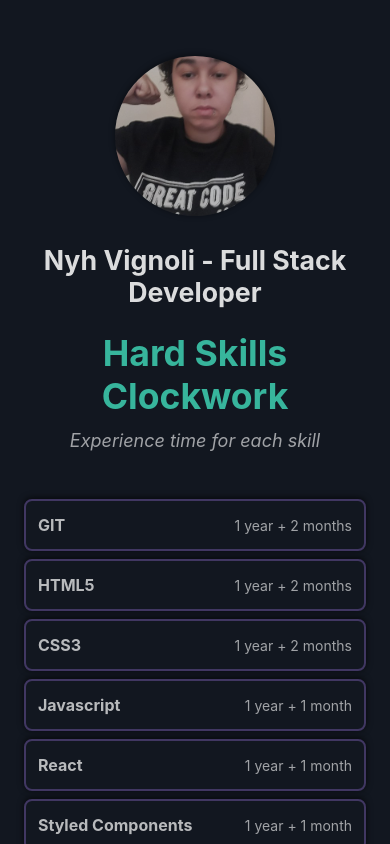
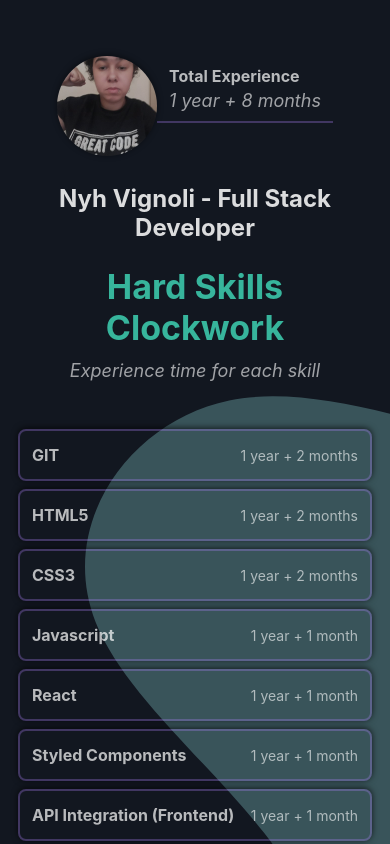
Before and after one commit to nyhvignoli/skills-clockwork, a React (Create React App) app: page / in a window 390 px wide. Shown: the top 844 px of the page. Built offline with nearby package versions, Linux system fonts and the light colour scheme.

Commit message:
add blob and total experience on Avatar

```diff
--- a/src/App.css
+++ b/src/App.css
@@ -14,6 +14,22 @@
   justify-content: center;
   font-size: calc(10px + 2vmin);
   color: white;
+  position: relative;
+  overflow: hidden;
+}
+
+.App::before {
+  content: '';
+  background-image: url('/src/assets/blob.svg');
+  background-repeat: no-repeat;
+  position: absolute;
+  width: 1000px;
+  background-size: cover;
+  top: 0px;
+  right: 0px;
+  bottom: 0px;
+  opacity: 0.28;
+  object-fit: cover;
 }
 
 .Header {
@@ -21,21 +37,22 @@
   width: 100%;
   gap: 24px;
   align-items: center;
-  text-align: start;
+  justify-content: space-between;
+  text-align: end;
   padding: 24px 0;
   margin-bottom: 24px;
 }
 
-img {
+.Profile {
   box-shadow: 0 -1px 6px rgba(0, 0, 0, 0.7);
-  width: 160px;
-  height: 160px;
+  width: 100px;
+  height: 100px;
   border-radius: 50%;
   opacity: 0.7;
   transition: all 0.2s;
 }
 
-img:hover {
+.Profile:hover {
   box-shadow: 0 -1px 10px rgba(171, 128, 252, 0.9);
   transition: all 0.2s;
   cursor: pointer;
@@ -48,7 +65,27 @@ h1 {
 }
 
 h2 {
+  font-size: 32px;
   opacity: 0.85;
+}
+
+.Avatar-wrapper {
+  display: flex;
+  justify-content: center;
+  align-items: center;
+}
+
+.Total-xp-wrapper {
+  border-bottom: 2px solid rgba(171, 128, 252, 0.3);
+  display: flex;
+  padding: 10px 12px;
+  flex-direction: column;
+  gap: 4px;
+  align-items: flex-start;
+  justify-content: center;
+  justify-self: flex-end;
+  align-self: flex-start;
+  text-align: end;
 }
 
 span {
@@ -64,7 +101,6 @@ p {
 
 h5 {
   font-size: 16px;
-  margin-right: 24px;
   opacity: 0.7;
 }
 
@@ -73,6 +109,7 @@ h5 {
   flex-wrap: wrap;
   justify-content: space-between;
   text-align: start;
+  z-index: 200;
 }
 
 .Skills {
@@ -87,14 +124,50 @@ h5 {
   margin-bottom: 8px;
 }
 
-@media (min-width: 1068px) {
+@media (min-width: 1200px) {
   .App {
-    padding-right: 160px;
-    padding-left: 160px;
+    padding-right: 180px;
+    padding-left: 180px;
   }
 }
 
-@media (max-width: 900px) {
+@media (max-width: 960px) {
+  .App {
+    padding-right: 80px;
+    padding-left: 80px;
+  }
+
+  .App::before {
+    width: 800px;
+    top: 100px;
+    background-size: contain;
+  }
+
+  h2 {
+    font-size: 24px;
+  }
+
+  h1 {
+    font-size: 34px;
+  }
+
+  .Titles-wrapper {
+    max-width: 50%;
+  }
+}
+
+@media (max-width: 769px) {
+  .App {
+    padding-right: 48px;
+    padding-left: 48px;
+  }
+
+  .App::before {
+    width: 800px;
+    top: -60px;
+    background-size: cover;
+  }
+
   .Header {
     flex-direction: column;
     text-align: center;
@@ -103,11 +176,42 @@ h5 {
   .Skills {
     width: 100%;
   }
+
+  .Titles-wrapper {
+    max-width: 100%;
+  }
 }
 
 @media (max-width: 480px) {
   .App {
-    padding-right: 24px;
-    padding-left: 24px;
+    padding-right: 18px;
+    padding-left: 18px;
+  }
+
+  .App::before {
+    width: 700px;
+    top: 10px;
   }
 }
+
+@media (max-width: 320px) {
+  .App {
+    padding-right: 8px;
+    padding-left: 8px;
+  }
+
+  .App::before {
+    width: 700px;
+    top: 160px;
+    right: -300px;
+    background-size: contain;
+  }
+
+  h2 {
+    font-size: 18px;
+  }
+
+  h1 {
+    font-size: 24px;
+  }
+}
--- a/src/App.js
+++ b/src/App.js
@@ -22,7 +22,7 @@ function App() {
 
   const convertMonthsToYear = (months) => {
     const monthsPerYear = months / 12
-    const monthsPerYearRounded = Math.round(monthsPerYear)
+    const monthsPerYearRounded = Math.floor(monthsPerYear)
     if (
       hasAtLeastOneYear(monthsPerYear) &&
       addRemainingMonths(months) === null
@@ -58,14 +58,24 @@ function App() {
   return (
     <div className="App">
       <header className="Header">
+        <div className="Avatar-wrapper">
           <a
             href="http://nyhdevignoli.surge.sh/"
             target="_blank"
             rel="noreferrer"
           >
-          <img src={profileImg} alt="Nyh Vignoli profile" />
+            <img
+              className="Profile"
+              src={profileImg}
+              alt="Nyh Vignoli profile"
+            />
           </a>
-        <div>
+          <div className="Total-xp-wrapper">
+            <h5>Total Experience</h5>
+            <span>{getExperienceTime('2020-03-15')}</span>
+          </div>
+        </div>
+        <div className="Titles-wrapper">
           <h2>Nyh Vignoli - Full Stack Developer</h2>
           <h1>Hard Skills Clockwork</h1>
           <span>Experience time for each skill</span>
```
Also changed, not shown: src/assets/blob.svg (added). Lines whose indentation alone changed are shown as unchanged.
